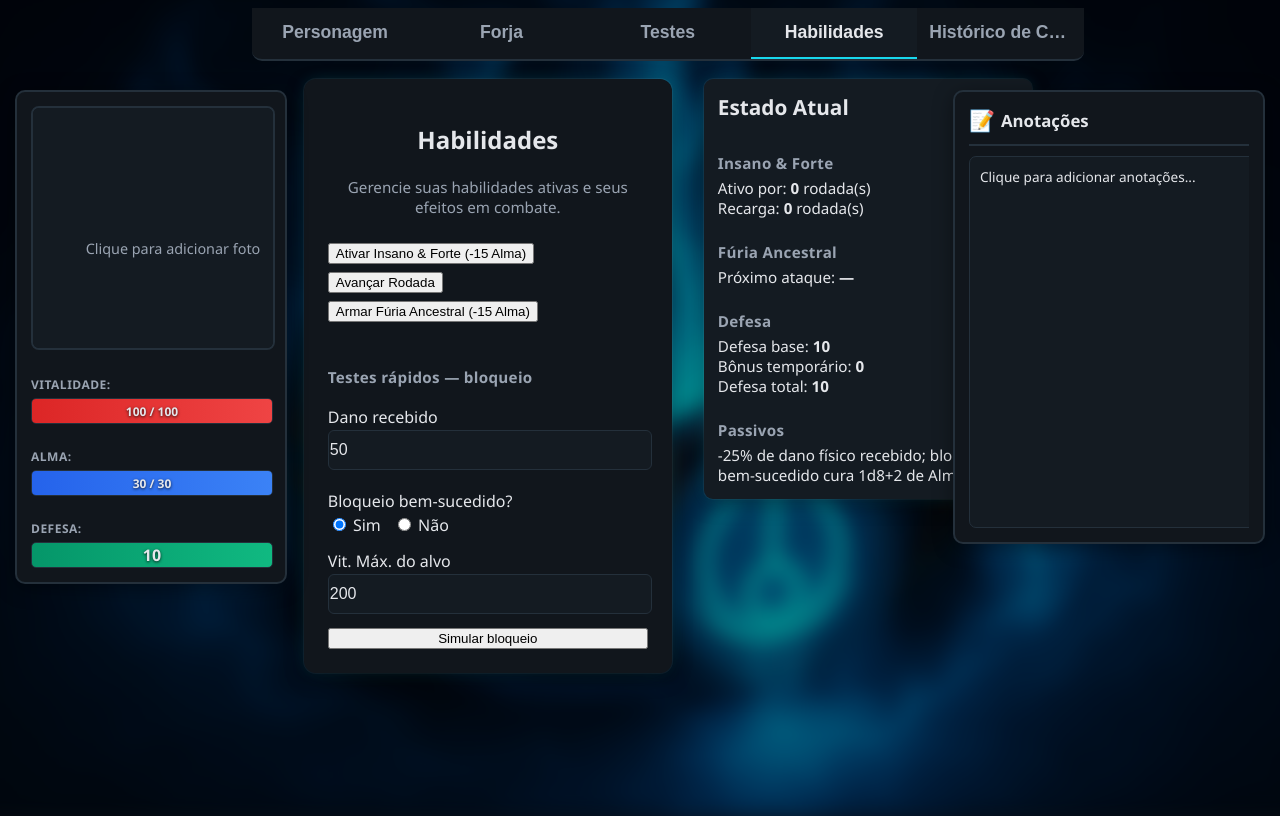
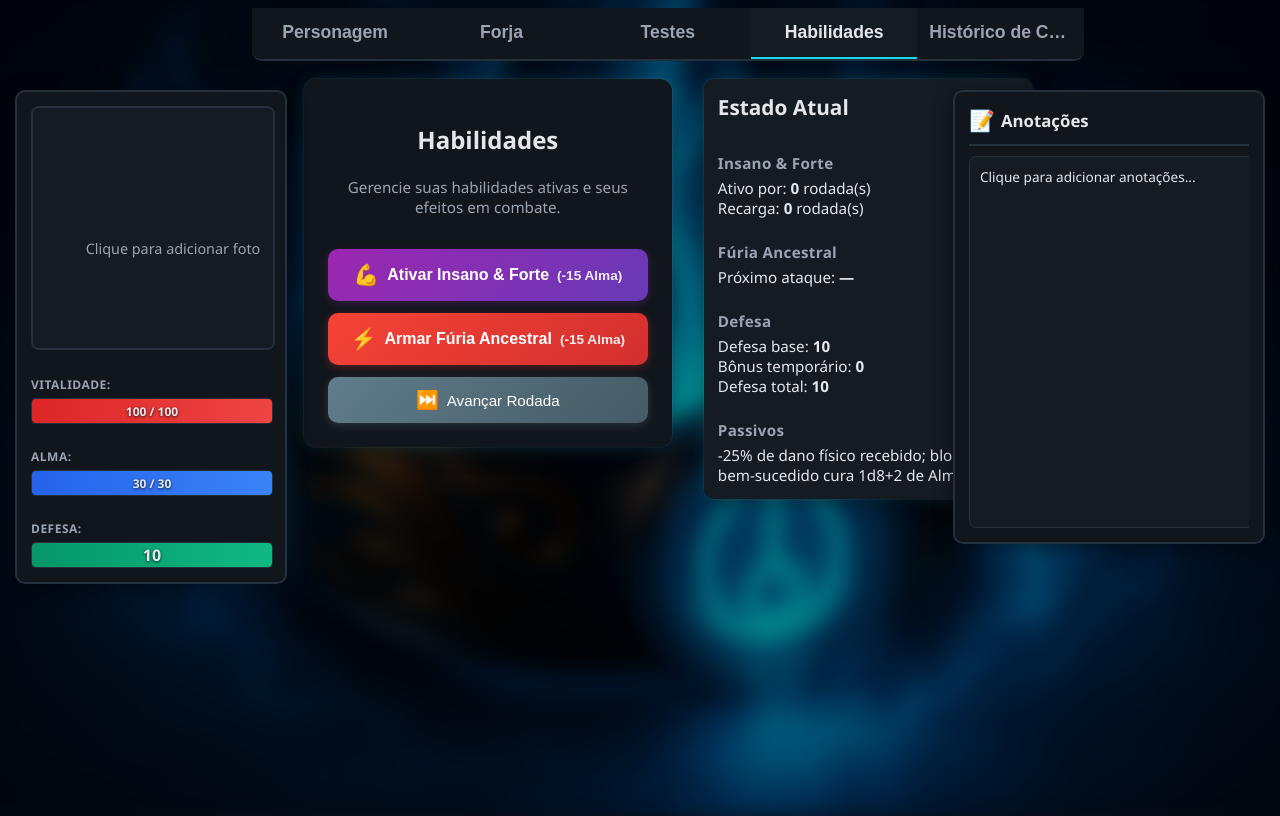
Before and after one commit to PedroAugusto08/LIGHT, a Next.js app: page / in a window 1280 px wide. Both pictures are taken after a click on the button "Habilidades". Built offline with nearby package versions, Linux system fonts and the light colour scheme.

Commit message:
Ajustes visuais e no modal de habilidade

```diff
--- a/components/HabilidadesTab.jsx
+++ b/components/HabilidadesTab.jsx
@@ -4,13 +4,6 @@ import SkillEngine from '../lib/skills/engine';
 export default function HabilidadesTab() {
   const [state, setState] = useState(SkillEngine.getState());
   const [lastMsg, setLastMsg] = useState(null);
-
-  // Testes rápidos
-  const [testDamageIn, setTestDamageIn] = useState(50);
-  const [testVitMaxAlvo, setTestVitMaxAlvo] = useState(200);
-  const [testBlockSuccess, setTestBlockSuccess] = useState(true);
-  const [lastInRes, setLastInRes] = useState(null);
-  // Removido: teste rápido de ataque (ataque agora acontece com construtos na aba Forja)
 
   const defesaTotal = useMemo(() => SkillEngine.getDefesaTotal(), [state.almaMax, state.defesaBase, state.insano.activeRounds]);
 
@@ -136,16 +129,6 @@ export default function HabilidadesTab() {
     }
   }
 
-  function onTestIncoming() {
-    const res = SkillEngine.processIncomingPhysical({
-      damage: Number(testDamageIn) || 0,
-      isBlockSuccess: Boolean(testBlockSuccess),
-      targetMaxVitalidade: Number(testVitMaxAlvo) || 0,
-    });
-    setState(res.state);
-    setLastInRes(res);
-  }
-
   function onTestarBloqueio() {
     // Buscar valores atuais
     const rules = (typeof window !== 'undefined' && window.__LIGHT_RULES) ? window.__LIGHT_RULES : null;
@@ -157,7 +140,17 @@ export default function HabilidadesTab() {
     // Rolar dados
     const d20 = Math.floor(Math.random() * 20) + 1;
     const d4 = Math.floor(Math.random() * 4) + 1;
-    const totalBloqueio = d20 + fortitude + defesaBase + defesaAdicional;
+
+    // Rolar 1d6 por ponto de Fortitude
+    const fortitudeDice = [];
+    let fortitudeTotal = 0;
+    for (let i = 0; i < fortitude; i++) {
+      const roll = Math.floor(Math.random() * 6) + 1;
+      fortitudeDice.push(roll);
+      fortitudeTotal += roll;
+    }
+
+    const totalBloqueio = d20 + fortitudeTotal + defesaBase + defesaAdicional;
 
     // Abrir modal com resultado
     if (typeof window !== 'undefined' && window.createModal) {
@@ -176,7 +169,7 @@ export default function HabilidadesTab() {
                 🎲 <strong>1d20:</strong> <span style="color: #1976d2; font-size: 1.2em;">${d20}</span>
               </li>
               <li style="padding: 8px 0; border-bottom: 1px solid var(--border);">
-                💪 <strong>Fortitude:</strong> +${fortitude}
+                💪 <strong>Fortitude (${fortitude}d6):</strong> +${fortitudeTotal}${fortitudeDice.length > 0 ? ` <span style="color: var(--muted); font-size: 0.9em;">[${fortitudeDice.join(', ')}]</span>` : ''}
               </li>
               <li style="padding: 8px 0; border-bottom: 1px solid var(--border);">
                 🛡️ <strong>Defesa Base:</strong> +${defesaBase}
@@ -215,10 +208,104 @@ export default function HabilidadesTab() {
           Gerencie suas habilidades ativas e seus efeitos em combate.
         </p>
 
-        <div style={{ display: 'flex', gap: 8, flexWrap: 'wrap', marginTop: 10 }}>
-          <button type="button" onClick={onActivateInsano}>Ativar Insano & Forte (-15 Alma)</button>
-          <button type="button" onClick={onAdvanceRound}>Avançar Rodada</button>
-          <button type="button" onClick={onArmFuria}>Armar Fúria Ancestral (-15 Alma)</button>
+        <div style={{ display: 'flex', flexDirection: 'column', gap: 12, marginTop: 16 }}>
+          <button
+            type="button"
+            onClick={onActivateInsano}
+            style={{
+              padding: '14px 18px',
+              fontSize: '1em',
+              fontWeight: '600',
+              background: 'linear-gradient(135deg, #9c27b0 0%, #673ab7 100%)',
+              border: 'none',
+              borderRadius: '10px',
+              color: 'white',
+              cursor: 'pointer',
+              transition: 'all 0.3s ease',
+              boxShadow: '0 2px 8px rgba(156, 39, 176, 0.3)',
+              display: 'flex',
+              alignItems: 'center',
+              justifyContent: 'center',
+              gap: '8px'
+            }}
+            onMouseEnter={(e) => {
+              e.target.style.transform = 'translateY(-2px)';
+              e.target.style.boxShadow = '0 4px 12px rgba(156, 39, 176, 0.5)';
+            }}
+            onMouseLeave={(e) => {
+              e.target.style.transform = 'translateY(0)';
+              e.target.style.boxShadow = '0 2px 8px rgba(156, 39, 176, 0.3)';
+            }}
+          >
+            <span style={{ fontSize: '1.3em' }}>💪</span>
+            <span>Ativar Insano & Forte</span>
+            <span style={{ fontSize: '0.85em', opacity: 0.9 }}>(-15 Alma)</span>
+          </button>
+
+          <button
+            type="button"
+            onClick={onArmFuria}
+            style={{
+              padding: '14px 18px',
+              fontSize: '1em',
+              fontWeight: '600',
+              background: 'linear-gradient(135deg, #f44336 0%, #d32f2f 100%)',
+              border: 'none',
+              borderRadius: '10px',
+              color: 'white',
+              cursor: 'pointer',
+              transition: 'all 0.3s ease',
+              boxShadow: '0 2px 8px rgba(244, 67, 54, 0.3)',
+              display: 'flex',
+              alignItems: 'center',
+              justifyContent: 'center',
+              gap: '8px'
+            }}
+            onMouseEnter={(e) => {
+              e.target.style.transform = 'translateY(-2px)';
+              e.target.style.boxShadow = '0 4px 12px rgba(244, 67, 54, 0.5)';
+            }}
+            onMouseLeave={(e) => {
+              e.target.style.transform = 'translateY(0)';
+              e.target.style.boxShadow = '0 2px 8px rgba(244, 67, 54, 0.3)';
+            }}
+          >
+            <span style={{ fontSize: '1.3em' }}>⚡</span>
+            <span>Armar Fúria Ancestral</span>
+            <span style={{ fontSize: '0.85em', opacity: 0.9 }}>(-15 Alma)</span>
+          </button>
+
+          <button
+            type="button"
+            onClick={onAdvanceRound}
+            style={{
+              padding: '12px 16px',
+              fontSize: '0.95em',
+              fontWeight: '500',
+              background: 'linear-gradient(135deg, #607d8b 0%, #455a64 100%)',
+              border: 'none',
+              borderRadius: '10px',
+              color: 'white',
+              cursor: 'pointer',
+              transition: 'all 0.3s ease',
+              boxShadow: '0 2px 8px rgba(96, 125, 139, 0.3)',
+              display: 'flex',
+              alignItems: 'center',
+              justifyContent: 'center',
+              gap: '8px'
+            }}
+            onMouseEnter={(e) => {
+              e.target.style.transform = 'translateY(-2px)';
+              e.target.style.boxShadow = '0 4px 12px rgba(96, 125, 139, 0.5)';
+            }}
+            onMouseLeave={(e) => {
+              e.target.style.transform = 'translateY(0)';
+              e.target.style.boxShadow = '0 2px 8px rgba(96, 125, 139, 0.3)';
+            }}
+          >
+            <span style={{ fontSize: '1.2em' }}>⏭️</span>
+            <span>Avançar Rodada</span>
+          </button>
         </div>
 
         {lastMsg && (
@@ -268,40 +355,10 @@ export default function HabilidadesTab() {
                 e.target.style.boxShadow = 'none';
               }}
             >
-              Testar Bloqueio
+              Bloqueio
             </button>
           </div>
         )}
-
-        <hr className="section-divider" />
-        <h3 className="result-heading">Testes rápidos — bloqueio</h3>
-        <label>Dano recebido</label>
-        <input type="number" min={0} value={testDamageIn} onChange={(e)=>setTestDamageIn(Number(e.target.value))} />
-
-        <label>Bloqueio bem-sucedido?</label>
-        <div>
-          <label style={{ marginRight: 12 }}>
-            <input type="radio" name="blk" checked={testBlockSuccess} onChange={()=>setTestBlockSuccess(true)} /> Sim
-          </label>
-          <label>
-            <input type="radio" name="blk" checked={!testBlockSuccess} onChange={()=>setTestBlockSuccess(false)} /> Não
-          </label>
-        </div>
-
-        <label>Vit. Máx. do alvo</label>
-        <input type="number" min={0} value={testVitMaxAlvo} onChange={(e)=>setTestVitMaxAlvo(Number(e.target.value))} />
-
-        <button type="button" onClick={onTestIncoming} style={{ marginTop: 8 }}>Simular bloqueio</button>
-
-        {lastInRes && (
-          <div style={{ marginTop: 8 }}>
-            <div>Dano após passivo: <strong>{lastInRes.damageAfter}</strong></div>
-            <div>Cura de Alma: <strong>{lastInRes.almaHeal}</strong></div>
-            <div>Dano direto ao alvo: <strong>{lastInRes.extraDirectDamageToTarget}</strong></div>
-          </div>
-        )}
-
-        {/* Removido bloco de Testes rápidos — ataque */}
       </div>
 
       {/* Coluna direita: estado e indicadores */}
```
